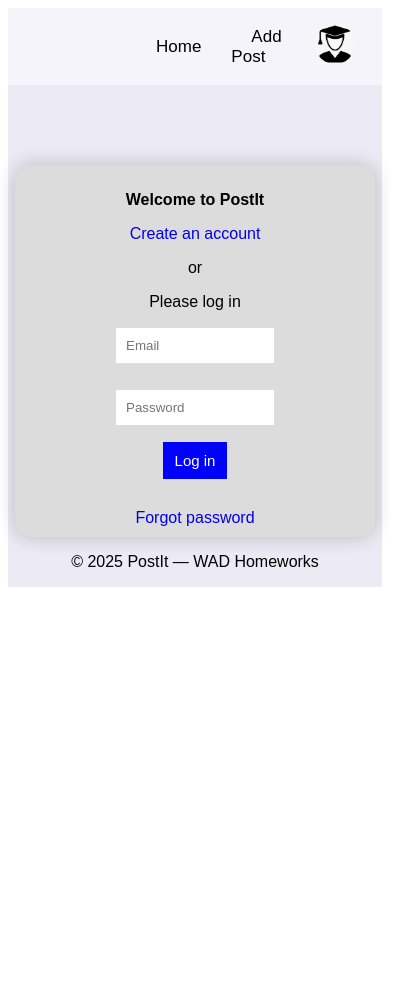
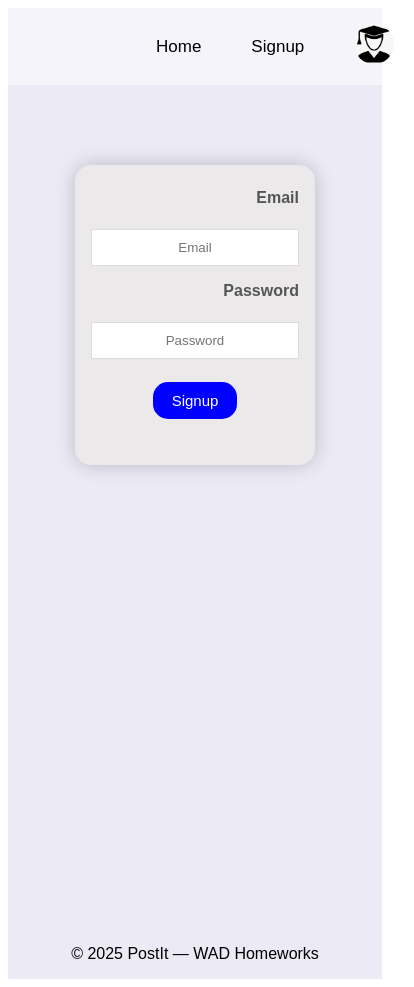
Before and after one commit to Raig0/WAD-HW, a Vue app in the folder frontend/: page /login in a window 390 px wide. Shown: the whole page, 414 px wide, since content can reach past the window. Before the commit the page ends 844 px from the top, so only its background shows below. Built offline with nearby package versions, Linux system fonts and the light colour scheme.

Commit message:
Signup page

```diff
--- a/frontend/src/components/HeaderComponent.vue
+++ b/frontend/src/components/HeaderComponent.vue
@@ -2,7 +2,7 @@
     <header class="header">
         <ul class="nav">
             <li><RouterLink to="/">Home</RouterLink></li>
-            <li><RouterLink to="/addPost">Add Post</RouterLink></li>
+            <li><RouterLink to="/login">Signup</RouterLink></li>
 
             <li class="nav-img">
                 <a @click="toggleMenu">
--- a/frontend/src/views/login.vue
+++ b/frontend/src/views/login.vue
@@ -1,74 +1,172 @@
 <template>
     <div id="login">
-        <form class="forms" action="index.html">
-            <p><strong>Welcome to PostIt</strong></p>
-            <a href="#" style="text-decoration: none">Create an account</a>
-            <p>or</p>
-            <p>Please log in</p>
-            <label for="email"></label>
+        <form class="forms" @submit.prevent="validateForm">
+            <div class="form-group">
+                <label for="email">Email</label>
                 <input
                     type="email"
                     id="email"
-                name="email"
+                    ref="email"
                     placeholder="Email"
                     required />
+            </div>
 
-            <label for="password"></label>
+            <div class="form-group">
+                <label for="password">Password</label>
                 <input
                     type="password"
                     id="password"
-                name="password"
+                    ref="password"
                     placeholder="Password"
                     required />
+            </div>
+
+            <div v-if="errors.length" class="error">
+                <ul>
+                    <li v-for="(error, index) in errors" :key="index">{{ error }}</li>
+                </ul>
+            </div>
 
             <div class="wrap">
-                <button type="submit">Log in</button>
+                <button type="submit">Signup</button>
             </div>
-            <a href="#" style="text-decoration: none">Forgot password</a>
         </form>
     </div>
 </template>
 
+<script>
+export default {
+    name: 'Signup',
+    data() {
+        return {
+            errors: []
+        };
+    },
+    methods: {
+        checkPassword(password) {
+            this.errors = [];
+
+            if (password.length < 8 || password.length > 14) {
+                this.errors.push("Password must be 8-14 characters long.");
+            }
+            if (!/[A-Z]/.test(password)) {
+                this.errors.push("Password must contain at least one uppercase alphabet character.");
+            }
+            if ((password.match(/[a-z]/g) || []).length < 2) {
+                this.errors.push("Password must contain at least two lowercase alphabet characters.");
+            }
+            if (!/[0-9]/.test(password)) {
+                this.errors.push("Password must contain at least one numeric value.");
+            }
+            if (!/^[A-Z]/.test(password)) {
+                this.errors.push("Password must start with an uppercase letter.");
+            }
+            if (!/_/.test(password)) {
+                this.errors.push("Password must contain character _");
+            }
+        },
+        validateForm() {
+            // read password from input element
+            const password = this.$refs.password && this.$refs.password.value;
+            this.checkPassword(password);
+            if (this.errors.length === 0) {
+
+                if (this.$refs.password) this.$refs.password.value = '';
+                if (this.$refs.email) this.$refs.email.value = '';
+
+                this.$router.push('/');
+            }
+        }
+    }
+};
+</script>
+
 <style scoped>
+
+.error {
+    color: red;
+    margin-top: 1em;
+}
+
+#login {
+    display: flex;
+    flex-direction: column;
+    align-items: center;
+    min-height: 100vh;
+}
 
 #login .forms {
     margin-top: 5em;
-    background-color: gainsboro;
+    background-color: rgb(235, 233, 233);
     border-radius: 1em;
     box-shadow: 0 0 20px rgba(0, 0, 0, 0.2);
-    padding: 10px 20px;
+    padding: 20px;
     transition: transform 0.2s;
-    width: 20em;
-    text-align: center;
+    width: 25em;
 }
+
+.form-group {
+    display: flex;
+    align-items: center;
+    justify-content: flex-start;
+    gap: 1em;
+    padding: 0.5em 0;
+}
+
 #login .forms label {
     display: block;
-    width: 100%;
-    margin-top: 10px;
-    margin-bottom: 5px;
-    text-align: left;
+    width: 30%;
+    margin: 0;
+    text-align: right;
     color: #555;
     font-weight: bold;
 }
 
 #login input {
-    width: 50%;
-    margin-bottom: 15px;
+    width: 65%;
+    margin-bottom: 0;
     padding: 10px;
     box-sizing: border-box;
     border: 1px solid #ddd;
+    text-align: center;
+}
+
+#login .wrap {
+    display: flex;
+    justify-content: center;
 }
 
 #login .wrap button {
     padding: 10px;
-    margin-top: 1px;
+    margin-top: 1em;
     margin-bottom: 2em;
     border: none;
+    border-radius: 1em;
     color: white;
     cursor: pointer;
     background-color: blue;
-    width: 20%;
+    width: 30%;
     font-size: 15px;
-    text-decoration: none;
+}
+
+@media (max-width: 480px) {
+    #login .forms {
+        width: 90%;
+        padding: 16px;
+    }
+    .form-group {
+        flex-direction: column;
+        align-items: stretch;
+    }
+    #login .forms label {
+        width: 100%;
+        margin-bottom: 6px;
+    }
+    #login input {
+        width: 100%;
+    }
+    #login .wrap button {
+        width: 40%;
+    }
 }
 </style>
```
Lines whose indentation alone changed are shown as unchanged.
